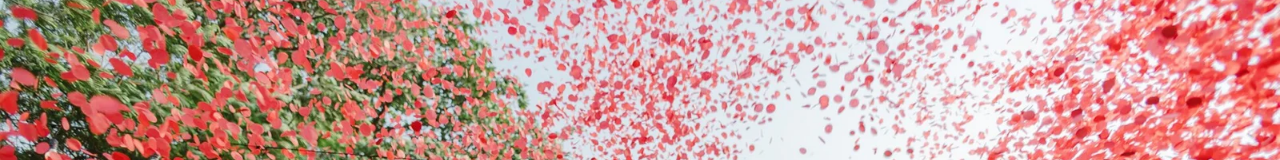
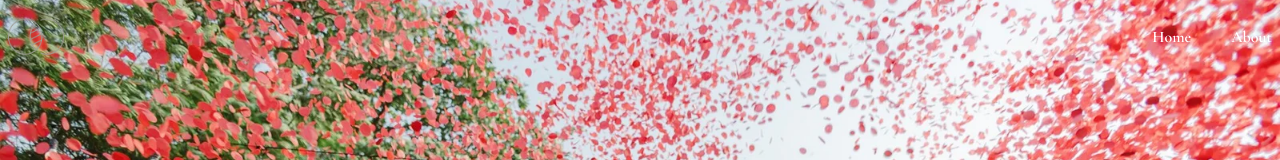
Before and after one commit to adityasinghchouhan1/StudentCorner, a React (Vite) app in the folder Client/: page / in a window 1280 px wide. Shown: the top 160 px of the page. Built offline with nearby package versions, Linux system fonts and the light colour scheme; a web font is replaced by a local one.

Commit message:
add logo and make navbar responsive

```diff
--- a/Client/package.json
+++ b/Client/package.json
@@ -14,6 +14,7 @@
     "gsap": "^3.13.0",
     "react": "^19.1.0",
     "react-dom": "^19.1.0",
+    "react-icons": "^5.5.0",
     "react-router-dom": "^7.6.1",
     "swiper": "^11.2.8"
   },
--- a/Client/src/App.jsx
+++ b/Client/src/App.jsx
@@ -1,9 +1,11 @@
 import React from 'react'
 import { Outlet } from 'react-router-dom'
+import Navbar from './Component/Navbar'
 const App = () => {
   return (
     <>
       <div>
+        <Navbar />
         <Outlet />
       </div>
     </>
--- a/Client/src/Component/Navbar.jsx
+++ b/Client/src/Component/Navbar.jsx
@@ -1,14 +1,54 @@
-import React from 'react'
+import React, { useState } from 'react'
+import { NavLink } from 'react-router-dom'
+import Logo from '../../public/our-services-icon-5.png'
+import { FaBars, FaTimes } from 'react-icons/fa'
 
 const Navbar = () => {
+  const [isOpen, setIsOpen] = useState(false)
+
+  const ToggleOpen = () => {
+    setIsOpen(!isOpen)
+  }
+
+  const ToggleClose = () => {
+    setIsOpen(false)
+  }
   return (
     <>
-      <nav className="flex justify-between items-center p-2">
+      <nav className=" fixed top-0 left-0 z-20 w-full text-white font-semibold font-CormorantGaramond flex justify-between items-center p-2">
         <div>
-          <img src="" alt="LOgo" />
+          <img src={Logo} alt="LOgo" className=" w-14" />
         </div>
 
-        <div></div>
+        <ul className=" hidden md:flex gap-10">
+          <li>
+            <NavLink to="" onClick={ToggleClose}>
+              Home
+            </NavLink>
+          </li>
+          <li>
+            <NavLink to="about" onClick={ToggleClose}>
+              About
+            </NavLink>
+          </li>
+        </ul>
+
+        <div onClick={ToggleOpen} className="md:hidden text-2xl cursor-pointer">
+          {isOpen ? <FaTimes /> : <FaBars />}
+        </div>
+        <div
+          className={`flex justify-center items-center flex-col h-full md:hidden text-white fixed top-0 left-0 transition-all duration-300 border-r-4 border-yellow-500 z-50 overflow-hidden ${
+            isOpen ? 'w-56' : 'w-0'
+          } `}
+        >
+          <ul>
+            <li>
+              <NavLink to="" onClick={ToggleClose} className="w-full">
+                Home
+              </NavLink>
+            </li>
+          </ul>
+        </div>
       </nav>
     </>
   )
```
Also changed, not shown: 1 other file (tests, documents, lock files or other folders).
